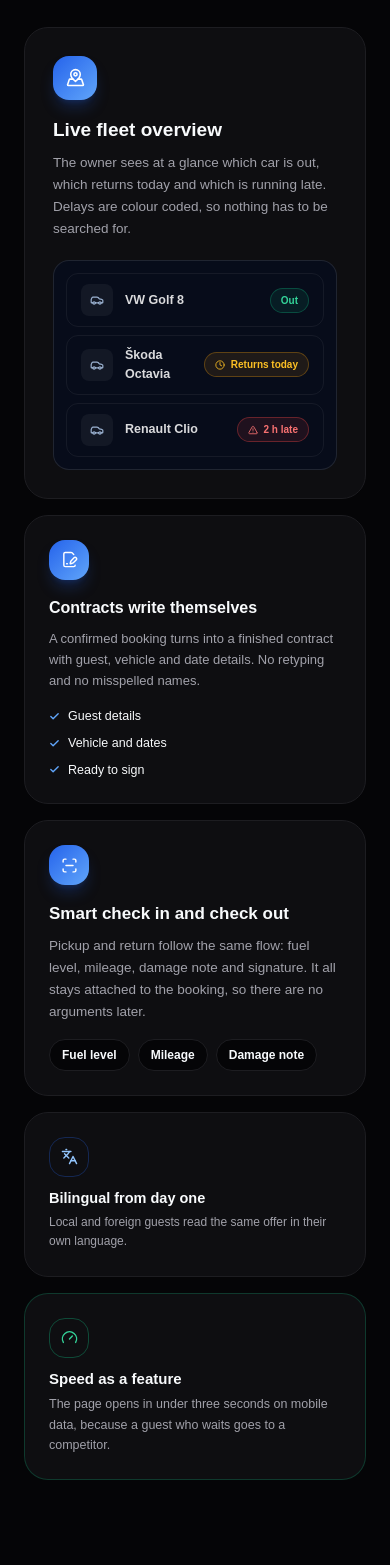
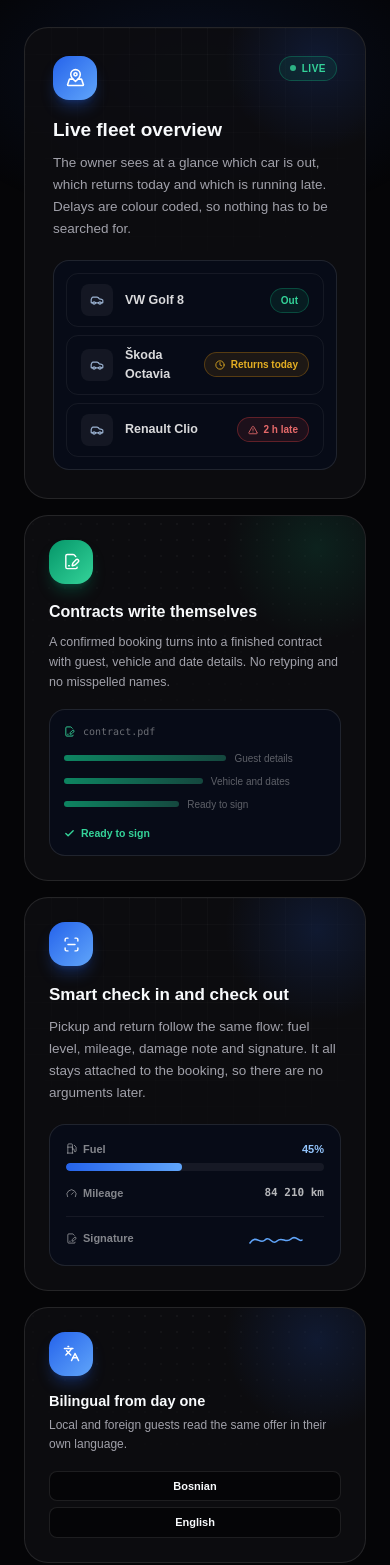
Before and after one commit to Bakeee99/mehiccdev, a Next.js app: page /maximum in a window 390 px wide. Shown: the part 3331-4896 px from the top of the page. Built offline with nearby package versions, Linux system fonts and the light colour scheme.

Commit message:
feat: bento grid v2 na case studyju

```diff
--- a/components/portfolio/MaximumCaseStudy.tsx
+++ b/components/portfolio/MaximumCaseStudy.tsx
@@ -11,7 +11,7 @@ import Image from "next/image";
 import { motion, AnimatePresence, useInView, useMotionValue, useSpring, useTransform, useReducedMotion } from "framer-motion";
 import {
   ArrowUpRight, ArrowRight, Check, Gauge, ShieldCheck, Car, FileSignature,
-  ScanLine, MapPinned, AlertTriangle, Clock, Languages, BellRing,
+  ScanLine, MapPinned, AlertTriangle, Clock, Languages, BellRing, Fuel,
 } from "lucide-react";
 import { useLanguage } from "@/components/ui/LanguageProvider";
 
@@ -98,8 +98,9 @@ const T = {
         ],
       },
       pdf: { t: "Ugovori se pišu sami", d: "Iz potvrđene rezervacije nastaje gotov ugovor s podacima gosta, vozila i termina. Bez prekucavanja i bez grešaka u imenima.", chips: ["Podaci gosta", "Vozilo i termin", "Spremno za potpis"] },
-      lang: { t: "Dvojezično od prvog dana", d: "Domaći i strani gosti čitaju istu ponudu na svom jeziku." },
-      speed: { t: "Brzina kao funkcija", d: "Stranica se otvara ispod tri sekunde na mobilnoj mreži, jer gost koji čeka odlazi kod konkurencije." },
+      lang: { t: "Dvojezično od prvog dana", d: "Domaći i strani gosti čitaju istu ponudu na svom jeziku.", a: "Bosanski", b: "English" },
+      speed: { t: "Brzina kao funkcija", d: "Stranica se otvara ispod tri sekunde na mobilnoj mreži, jer gost koji čeka odlazi kod konkurencije.", before: "prije", after: "sada" },
+      ui: { fuel: "Gorivo", km: "Kilometraža", sign: "Potpis", doc: "ugovor.pdf", ready: "Spremno za potpis", generating: "Popunjavam podatke", live: "uživo" },
     },
     ctaH: "Vodite rent-a-car firmu?",
     ctaSub: "Isti sistem prilagođavamo vašoj floti. Cijene i paketi su na jednoj stranici.",
@@ -181,8 +182,9 @@ const T = {
         ],
       },
       pdf: { t: "Contracts write themselves", d: "A confirmed booking turns into a finished contract with guest, vehicle and date details. No retyping and no misspelled names.", chips: ["Guest details", "Vehicle and dates", "Ready to sign"] },
-      lang: { t: "Bilingual from day one", d: "Local and foreign guests read the same offer in their own language." },
-      speed: { t: "Speed as a feature", d: "The page opens in under three seconds on mobile data, because a guest who waits goes to a competitor." },
+      lang: { t: "Bilingual from day one", d: "Local and foreign guests read the same offer in their own language.", a: "Bosnian", b: "English" },
+      speed: { t: "Speed as a feature", d: "The page opens in under three seconds on mobile data, because a guest who waits goes to a competitor.", before: "before", after: "now" },
+      ui: { fuel: "Fuel", km: "Mileage", sign: "Signature", doc: "contract.pdf", ready: "Ready to sign", generating: "Filling in the details", live: "live" },
     },
     ctaH: "Running a car rental company?",
     ctaSub: "We adapt the same system to your fleet. Pricing and packages are on one page.",
@@ -636,18 +638,79 @@ function Story({ d }: { d: typeof T.bs }) {
   );
 }
 
+/* ── Zajednički okvir kartice: tekstura, sjaj u uglu, podizanje na hover ──── */
+function Tile({
+  className = "", glow = "brand", pattern = "grid", children,
+}: {
+  className?: string; glow?: "brand" | "emerald" | "amber";
+  pattern?: "grid" | "dots" | "none"; children: React.ReactNode;
+}) {
+  const glows = {
+    brand:   "rgba(37,99,235,0.22)",
+    emerald: "rgba(16,185,129,0.18)",
+    amber:   "rgba(245,158,11,0.16)",
+  } as const;
+
+  const patterns = {
+    grid: "[background-image:linear-gradient(to_right,rgba(255,255,255,0.045)_1px,transparent_1px),linear-gradient(to_bottom,rgba(255,255,255,0.045)_1px,transparent_1px)] [background-size:26px_26px]",
+    dots: "[background-image:radial-gradient(rgba(255,255,255,0.07)_1px,transparent_1px)] [background-size:16px_16px]",
+    none: "",
+  } as const;
+
+  return (
+    <motion.article
+      variants={up}
+      whileHover={{ y: -6 }}
+      transition={{ type: "spring", stiffness: 300, damping: 26 }}
+      className={`group relative overflow-hidden rounded-3xl border border-white/10
+                  bg-[color-mix(in_srgb,var(--surface)_90%,transparent)] md:backdrop-blur-sm
+                  transition-[border-color,box-shadow] duration-300
+                  hover:border-white/20 hover:shadow-2xl hover:shadow-black/40 ${className}`}
+    >
+      {pattern !== "none" && (
+        <span aria-hidden
+          className={`absolute inset-0 pointer-events-none opacity-60 ${patterns[pattern]}
+                      [mask-image:radial-gradient(ellipse_80%_70%_at_50%_0%,black,transparent)]`} />
+      )}
+      <span aria-hidden
+        className="absolute -top-24 -right-20 w-64 h-64 rounded-full pointer-events-none
+                   opacity-70 group-hover:opacity-100 transition-opacity duration-500"
+        style={{ background: `radial-gradient(closest-side, ${glows[glow]}, transparent 72%)` }} />
+      <div className="relative h-full">{children}</div>
+    </motion.article>
+  );
+}
+
+function TileIcon({ children, tone = "brand" }: { children: React.ReactNode; tone?: "brand" | "emerald" }) {
+  const tones = {
+    brand:   "from-brand-600 to-brand-400 shadow-brand-600/30",
+    emerald: "from-emerald-600 to-emerald-400 shadow-emerald-600/30",
+  } as const;
+  return (
+    <span className={`inline-flex w-11 h-11 rounded-2xl items-center justify-center flex-shrink-0
+                      bg-gradient-to-br ${tones[tone]} text-white shadow-lg
+                      transition-transform duration-300 group-hover:scale-110 group-hover:rotate-3`}>
+      {children}
+    </span>
+  );
+}
+
 function Bento({ d }: { d: typeof T.bs }) {
   const m = d.modules;
+  const reduce = useReducedMotion() ?? false;
   const toneCls = {
-    ok: "text-emerald-400 bg-emerald-500/10 border-emerald-500/30",
+    ok:   "text-emerald-400 bg-emerald-500/10 border-emerald-500/30",
     warn: "text-amber-400 bg-amber-500/10 border-amber-500/30",
     late: "text-red-400 bg-red-500/10 border-red-500/35",
   } as const;
 
   return (
-    <section className="py-24 lg:py-28 relative">
+    <section className="py-24 lg:py-32 relative overflow-hidden">
       <div className="absolute top-0 inset-x-0 h-px bg-[var(--border)]" aria-hidden />
-      <div className="max-w-7xl mx-auto px-6 lg:px-8">
+      <div aria-hidden className="absolute top-20 left-1/2 -translate-x-1/2 w-[760px] h-[420px] pointer-events-none
+                                  bg-[radial-gradient(closest-side,rgba(37,99,235,0.12),transparent_72%)]" />
+
+      <div className="relative max-w-7xl mx-auto px-6 lg:px-8">
         <motion.div variants={stagger} initial="hidden" whileInView="visible" viewport={once} className="text-center mb-14">
           <motion.span variants={up}
             className="inline-flex items-center gap-2 px-4 py-1.5 rounded-full mb-5
@@ -662,95 +725,197 @@ function Bento({ d }: { d: typeof T.bs }) {
         </motion.div>
 
         <motion.div variants={stagger} initial="hidden" whileInView="visible" viewport={once}
-          className="grid sm:grid-cols-2 lg:grid-cols-6 gap-4">
+          className="grid sm:grid-cols-2 lg:grid-cols-6 gap-4 auto-rows-[minmax(0,auto)]">
 
-          <motion.article variants={up} whileHover={{ y: -5 }}
-            className="lg:col-span-4 rounded-3xl border border-[var(--border)] bg-[var(--surface)] p-7
-                       transition-[border-color,box-shadow] duration-300
-                       hover:border-brand-600/40 hover:shadow-2xl hover:shadow-brand-600/10">
-            <span className="inline-flex w-11 h-11 rounded-2xl items-center justify-center mb-4
-                             bg-gradient-to-br from-brand-600 to-brand-400 text-white shadow-lg shadow-brand-600/25">
-              <MapPinned size={19} />
-            </span>
+          {/* ── Flota uživo ── */}
+          <Tile className="lg:col-span-4 p-7" glow="brand" pattern="grid">
+            <div className="flex items-start justify-between gap-4 mb-4">
+              <TileIcon><MapPinned size={19} /></TileIcon>
+              <span className="inline-flex items-center gap-1.5 px-2.5 py-1 rounded-full
+                               text-[10px] font-bold uppercase tracking-wider
+                               text-emerald-400 bg-emerald-500/10 border border-emerald-500/30">
+                <motion.span
+                  animate={reduce ? undefined : { opacity: [1, 0.3, 1] }}
+                  transition={{ duration: 1.8, repeat: Infinity }}
+                  className="w-1.5 h-1.5 rounded-full bg-emerald-400" />
+                {m.ui.live}
+              </span>
+            </div>
             <h3 className="text-[19px] font-extrabold text-[var(--text)] mb-2">{m.fleet.t}</h3>
             <p className="text-[13.5px] text-[var(--text-muted)] leading-relaxed mb-5 max-w-lg">{m.fleet.d}</p>
 
-            <div className="rounded-2xl border border-white/10 bg-[#070C1A] p-3 space-y-2">
-              {m.fleet.rows.map((r) => (
-                <div key={r.car} className="flex items-center gap-3 rounded-xl border border-white/[.06] px-3.5 py-2.5">
-                  <span className="w-8 h-8 rounded-lg bg-white/[.05] flex items-center justify-center flex-shrink-0">
+            <div className="rounded-2xl border border-white/10 bg-[#070C1A]/80 p-3 space-y-2">
+              {m.fleet.rows.map((r, i) => (
+                <motion.div
+                  key={r.car}
+                  initial={{ opacity: 0, x: -12 }}
+                  whileInView={{ opacity: 1, x: 0 }}
+                  viewport={once}
+                  transition={{ duration: 0.4, delay: 0.1 * i }}
+                  className="flex items-center gap-3 rounded-xl border border-white/[.06] px-3.5 py-2.5
+                             transition-colors duration-300 hover:border-white/15 hover:bg-white/[.02]"
+                >
+                  <span className="w-8 h-8 rounded-lg bg-white/[.05] flex items-center justify-center flex-shrink-0
+                                   transition-transform duration-300 group-hover:translate-x-0.5">
                     <Car size={14} className="text-blue-200/80" />
                   </span>
                   <span className="text-[12.5px] font-bold text-white/85">{r.car}</span>
-                  <span className={`ml-auto inline-flex items-center gap-1.5 px-2.5 py-1 rounded-full border
-                                    text-[10px] font-bold whitespace-nowrap ${toneCls[r.tone]}`}>
+                  <motion.span
+                    animate={reduce || r.tone === "ok" ? undefined : { opacity: [1, 0.45, 1] }}
+                    transition={{ duration: r.tone === "late" ? 1.4 : 2.4, repeat: Infinity }}
+                    className={`ml-auto inline-flex items-center gap-1.5 px-2.5 py-1 rounded-full border
+                                text-[10px] font-bold whitespace-nowrap ${toneCls[r.tone]}`}
+                  >
                     {r.tone === "late" && <AlertTriangle size={10} />}
                     {r.tone === "warn" && <Clock size={10} />}
                     {r.state}
+                  </motion.span>
+                </motion.div>
+              ))}
+            </div>
+          </Tile>
+
+          {/* ── PDF ugovori ── */}
+          <Tile className="lg:col-span-2 p-6" glow="emerald" pattern="dots">
+            <TileIcon tone="emerald"><FileSignature size={17} /></TileIcon>
+            <h3 className="text-[16px] font-extrabold text-[var(--text)] mt-4 mb-2">{m.pdf.t}</h3>
+            <p className="text-[12.5px] text-[var(--text-muted)] leading-relaxed mb-4">{m.pdf.d}</p>
+
+            {/* dokument koji se popunjava */}
+            <div className="rounded-2xl border border-white/10 bg-[#070C1A]/80 p-3.5">
+              <div className="flex items-center gap-2 mb-3">
+                <FileSignature size={11} className="text-emerald-400" />
+                <span className="text-[10px] font-mono text-white/40">{m.ui.doc}</span>
+              </div>
+              <div className="space-y-2">
+                {m.pdf.chips.map((c, i) => (
+                  <div key={c} className="flex items-center gap-2">
+                    <motion.span
+                      initial={{ width: 0 }}
+                      whileInView={{ width: `${62 - i * 9}%` }}
+                      viewport={once}
+                      transition={{ duration: 0.55, delay: 0.25 + i * 0.22, ease: "easeOut" }}
+                      className="h-1.5 rounded-full bg-gradient-to-r from-emerald-500/70 to-emerald-400/30"
+                    />
+                    <motion.span
+                      initial={{ opacity: 0 }} whileInView={{ opacity: 1 }} viewport={once}
+                      transition={{ duration: 0.3, delay: 0.55 + i * 0.22 }}
+                      className="text-[10px] text-white/35 whitespace-nowrap"
+                    >
+                      {c}
+                    </motion.span>
+                  </div>
+                ))}
+              </div>
+              <motion.div
+                initial={{ opacity: 0, y: 6 }} whileInView={{ opacity: 1, y: 0 }} viewport={once}
+                transition={{ duration: 0.35, delay: 1.15 }}
+                className="mt-3.5 flex items-center gap-1.5 text-[10.5px] font-bold text-emerald-400"
+              >
+                <Check size={11} strokeWidth={3} /> {m.ui.ready}
+              </motion.div>
+            </div>
+          </Tile>
+
+          {/* ── Smart preuzimanje ── */}
+          <Tile className="lg:col-span-3 p-6 sm:p-7" glow="brand" pattern="grid">
+            <TileIcon><ScanLine size={17} /></TileIcon>
+            <h3 className="text-[17px] font-extrabold text-[var(--text)] mt-4 mb-2">{m.checkin.t}</h3>
+            <p className="text-[13.5px] text-[var(--text-muted)] leading-relaxed mb-5">{m.checkin.d}</p>
+
+            <div className="rounded-2xl border border-white/10 bg-[#070C1A]/80 p-4 space-y-3.5">
+              {/* gorivo */}
+              <div>
+                <div className="flex items-center justify-between mb-1.5">
+                  <span className="flex items-center gap-1.5 text-[11px] font-semibold text-white/50">
+                    <Fuel size={11} /> {m.ui.fuel}
+                  </span>
+                  <span className="text-[11px] font-bold text-brand-300">
+                    <span className="inline-block transition-all duration-500 group-hover:hidden">45%</span>
+                    <span className="hidden group-hover:inline-block">100%</span>
                   </span>
                 </div>
+                <div className="h-2 rounded-full bg-white/[.06] overflow-hidden">
+                  <div className="h-full w-[45%] rounded-full bg-gradient-to-r from-brand-600 to-brand-400
+                                  transition-[width] duration-700 ease-out group-hover:w-full" />
+                </div>
+              </div>
+
+              {/* kilometraža */}
+              <div className="flex items-center justify-between">
+                <span className="flex items-center gap-1.5 text-[11px] font-semibold text-white/50">
+                  <Gauge size={11} /> {m.ui.km}
+                </span>
+                <span className="text-[11px] font-mono font-bold text-white/70">84 210 km</span>
+              </div>
+
+              {/* potpis */}
+              <div className="flex items-center justify-between pt-3 border-t border-white/[.06]">
+                <span className="flex items-center gap-1.5 text-[11px] font-semibold text-white/50">
+                  <FileSignature size={11} /> {m.ui.sign}
+                </span>
+                <svg width="76" height="20" viewBox="0 0 76 20" fill="none" aria-hidden>
+                  <motion.path
+                    d="M2 14c6-9 10 2 15-3s7 6 12 1 9 3 14-2 8 4 11 1"
+                    stroke="rgb(96,165,250)" strokeWidth="1.6" strokeLinecap="round"
+                    initial={{ pathLength: 0 }} whileInView={{ pathLength: 1 }} viewport={once}
+                    transition={{ duration: 1.1, delay: 0.3, ease: "easeInOut" }}
+                  />
+                </svg>
+              </div>
+            </div>
+          </Tile>
+
+          {/* ── Dvojezično ── */}
+          <Tile className="lg:col-span-1 p-6 flex flex-col" glow="brand" pattern="dots">
+            <TileIcon><Languages size={17} /></TileIcon>
+            <h3 className="text-[14.5px] font-extrabold text-[var(--text)] leading-tight mt-4 mb-1.5">{m.lang.t}</h3>
+            <p className="text-[12px] text-[var(--text-muted)] leading-relaxed mb-4">{m.lang.d}</p>
+            <div className="mt-auto flex flex-col gap-1.5">
+              {[m.lang.a, m.lang.b].map((l, i) => (
+                <motion.span
+                  key={l}
+                  initial={{ opacity: 0, x: -8 }} whileInView={{ opacity: 1, x: 0 }} viewport={once}
+                  transition={{ duration: 0.35, delay: 0.15 * i }}
+                  className="px-2.5 py-1.5 rounded-lg text-[11px] font-bold text-center
+                             text-[var(--text)] bg-[var(--bg)] border border-white/10"
+                >
+                  {l}
+                </motion.span>
               ))}
             </div>
-          </motion.article>
+          </Tile>
 
-          <motion.article variants={up} whileHover={{ y: -5 }}
-            className="lg:col-span-2 rounded-3xl border border-[var(--border)] bg-[var(--surface)] p-6
-                       transition-[border-color,box-shadow] duration-300
-                       hover:border-brand-600/40 hover:shadow-xl hover:shadow-brand-600/10">
-            <span className="inline-flex w-10 h-10 rounded-2xl items-center justify-center mb-4
-                             bg-gradient-to-br from-brand-600 to-brand-400 text-white shadow-lg shadow-brand-600/25">
-              <FileSignature size={17} />
-            </span>
-            <h3 className="text-[16px] font-extrabold text-[var(--text)] mb-2">{m.pdf.t}</h3>
-            <p className="text-[13px] text-[var(--text-muted)] leading-relaxed mb-4">{m.pdf.d}</p>
-            <ul className="flex flex-col gap-2">
-              {m.pdf.chips.map((c) => (
-                <li key={c} className="flex items-center gap-2 text-[12.5px] text-[var(--text)]">
-                  <Check size={11} strokeWidth={3} className="text-brand-400 flex-shrink-0" /> {c}
-                </li>
-              ))}
-            </ul>
-          </motion.article>
+          {/* ── Brzina ── */}
+          <Tile className="lg:col-span-2 p-6" glow="emerald" pattern="grid">
+            <TileIcon tone="emerald"><Gauge size={17} /></TileIcon>
+            <h3 className="text-[15px] font-extrabold text-[var(--text)] leading-tight mt-4 mb-1.5">{m.speed.t}</h3>
+            <p className="text-[12.5px] text-[var(--text-muted)] leading-relaxed mb-4">{m.speed.d}</p>
 
-          <motion.article variants={up} whileHover={{ y: -5 }}
-            className="lg:col-span-3 rounded-3xl border border-[var(--border)] bg-[var(--surface)] p-6 sm:p-7
-                       transition-[border-color,box-shadow] duration-300
-                       hover:border-brand-600/40 hover:shadow-xl hover:shadow-brand-600/10">
-            <span className="inline-flex w-10 h-10 rounded-2xl items-center justify-center mb-4
-                             bg-gradient-to-br from-brand-600 to-brand-400 text-white shadow-lg shadow-brand-600/25">
-              <ScanLine size={17} />
-            </span>
-            <h3 className="text-[17px] font-extrabold text-[var(--text)] mb-2">{m.checkin.t}</h3>
-            <p className="text-[13.5px] text-[var(--text-muted)] leading-relaxed mb-4">{m.checkin.d}</p>
-            <div className="flex flex-wrap gap-2">
-              {m.checkin.chips.map((c) => (
-                <span key={c} className="px-3 py-1.5 rounded-full text-[12px] font-semibold text-[var(--text)]
-                                         bg-[var(--bg)] border border-[var(--border)]">{c}</span>
-              ))}
+            <div className="space-y-2.5">
+              <div>
+                <div className="flex items-center justify-between mb-1">
+                  <span className="text-[10px] font-bold uppercase tracking-wider text-white/35">{m.speed.before}</span>
+                  <span className="text-[11px] font-bold text-red-400">21,6 s</span>
+                </div>
+                <div className="h-1.5 rounded-full bg-white/[.06] overflow-hidden">
+                  <motion.div initial={{ width: 0 }} whileInView={{ width: "100%" }} viewport={once}
+                    transition={{ duration: 0.8 }} className="h-full rounded-full bg-red-500/50" />
+                </div>
+              </div>
+              <div>
+                <div className="flex items-center justify-between mb-1">
+                  <span className="text-[10px] font-bold uppercase tracking-wider text-white/35">{m.speed.after}</span>
+                  <span className="text-[11px] font-bold text-emerald-400">3,2 s</span>
+                </div>
+                <div className="h-1.5 rounded-full bg-white/[.06] overflow-hidden">
+                  <motion.div initial={{ width: 0 }} whileInView={{ width: "15%" }} viewport={once}
+                    transition={{ duration: 0.8, delay: 0.25 }}
+                    className="h-full rounded-full bg-gradient-to-r from-emerald-600 to-emerald-400" />
+                </div>
+              </div>
             </div>
-          </motion.article>
-
-          <motion.article variants={up} whileHover={{ y: -5 }}
-            className="lg:col-span-1 rounded-3xl border border-[var(--border)] bg-[var(--surface)] p-6
-                       transition-[border-color,box-shadow] duration-300 hover:border-brand-600/40">
-            <span className="inline-flex w-10 h-10 rounded-2xl items-center justify-center mb-3
-                             bg-brand-600/12 border border-brand-600/30 text-brand-300">
-              <Languages size={17} />
-            </span>
-            <h3 className="text-[14.5px] font-extrabold text-[var(--text)] leading-tight mb-1.5">{m.lang.t}</h3>
-            <p className="text-[12px] text-[var(--text-muted)] leading-relaxed">{m.lang.d}</p>
-          </motion.article>
-
-          <motion.article variants={up} whileHover={{ y: -5 }}
-            className="lg:col-span-2 rounded-3xl border border-emerald-500/25 bg-[var(--surface)] p-6
-                       transition-[border-color,box-shadow] duration-300 hover:border-emerald-500/45">
-            <span className="inline-flex w-10 h-10 rounded-2xl items-center justify-center mb-3
-                             bg-emerald-500/12 border border-emerald-500/35 text-emerald-400">
-              <Gauge size={17} />
-            </span>
-            <h3 className="text-[15px] font-extrabold text-[var(--text)] leading-tight mb-1.5">{m.speed.t}</h3>
-            <p className="text-[12.5px] text-[var(--text-muted)] leading-relaxed">{m.speed.d}</p>
-          </motion.article>
+          </Tile>
         </motion.div>
       </div>
     </section>
```
Also changed, not shown: PROCITAJ-ME.txt.
